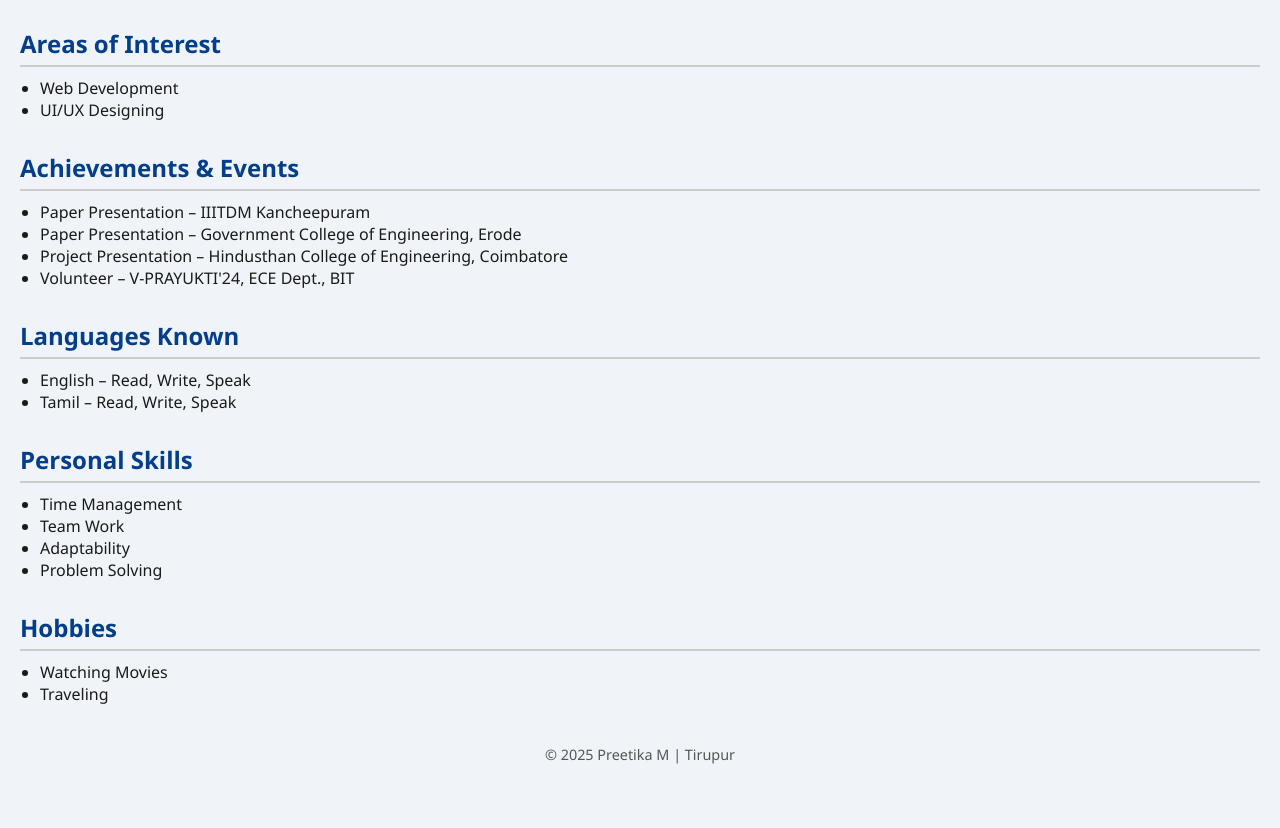
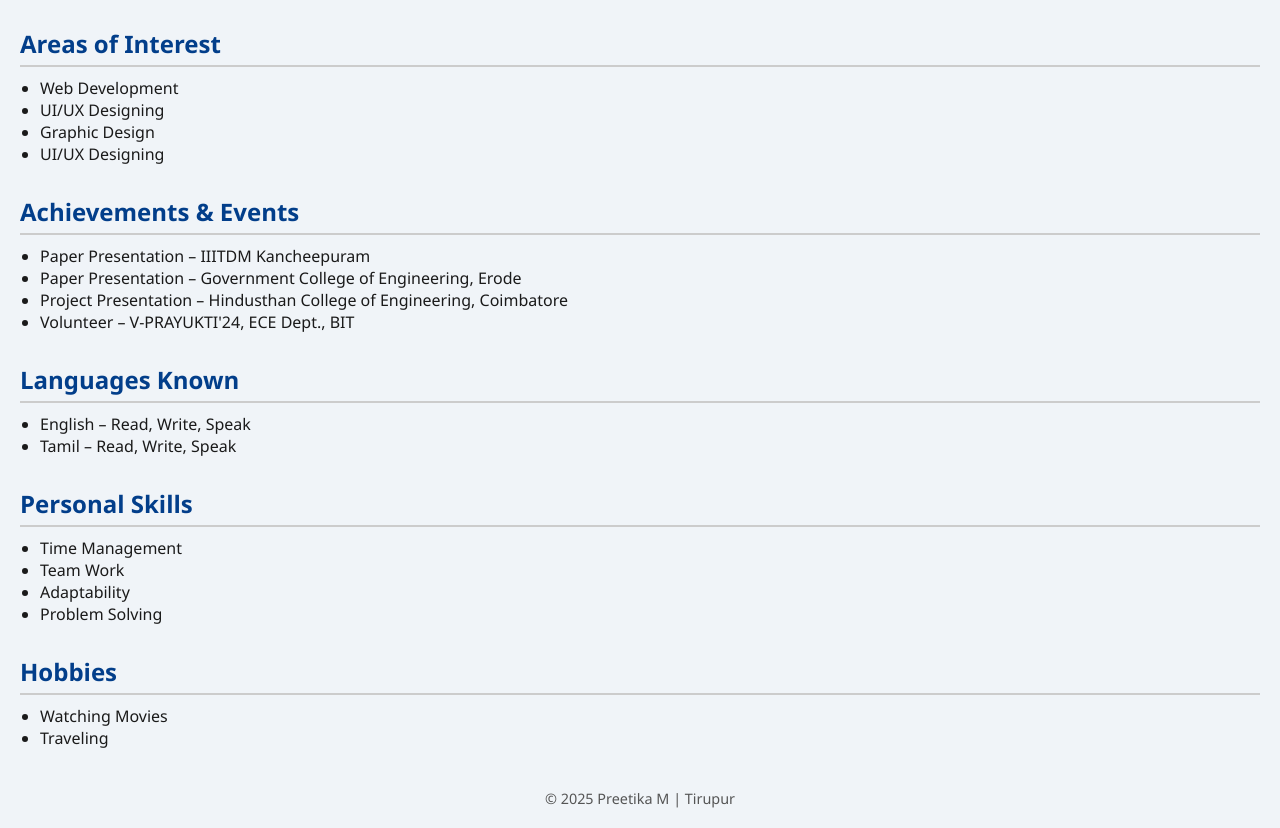
Before and after one commit to Preetika123-123/Preetika123-123.github.io, a plain HTML site: page index.html in a window 1280 px wide. Shown: the part 1015-1843 px from the top of the page. Before the commit the page ends 1799 px from the top, so only its background shows below. Drawn offline with Linux system fonts and the light colour scheme.

Commit message:
Add Graphic Design to Areas of Interest

```diff
--- a/index.html
+++ b/index.html
@@ -69,6 +69,8 @@
     <ul>
       <li>Web Development</li>
       <li>UI/UX Designing</li>
+      <li>Graphic Design</li>
+      <li>UI/UX Designing</li>
     </ul>
   </section>
 
```
